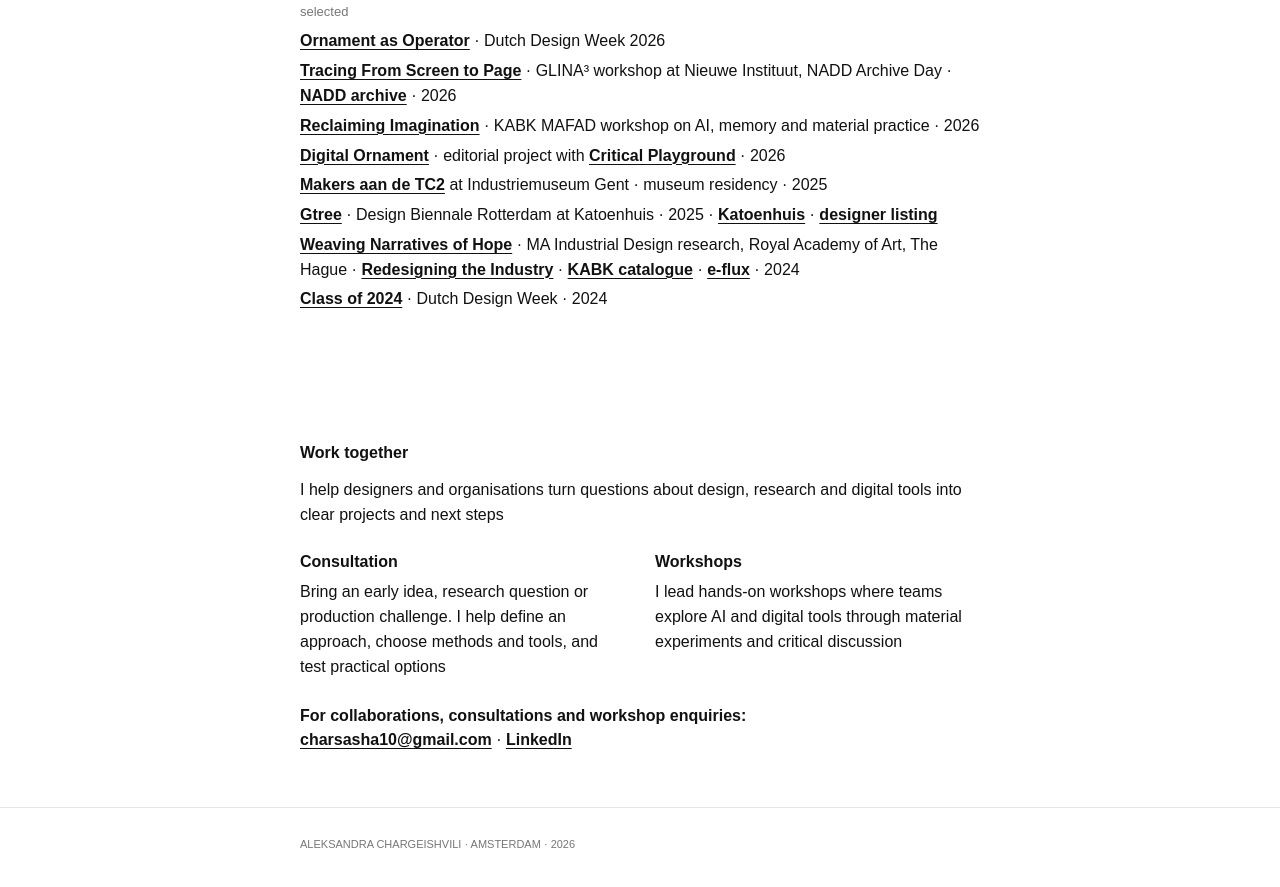
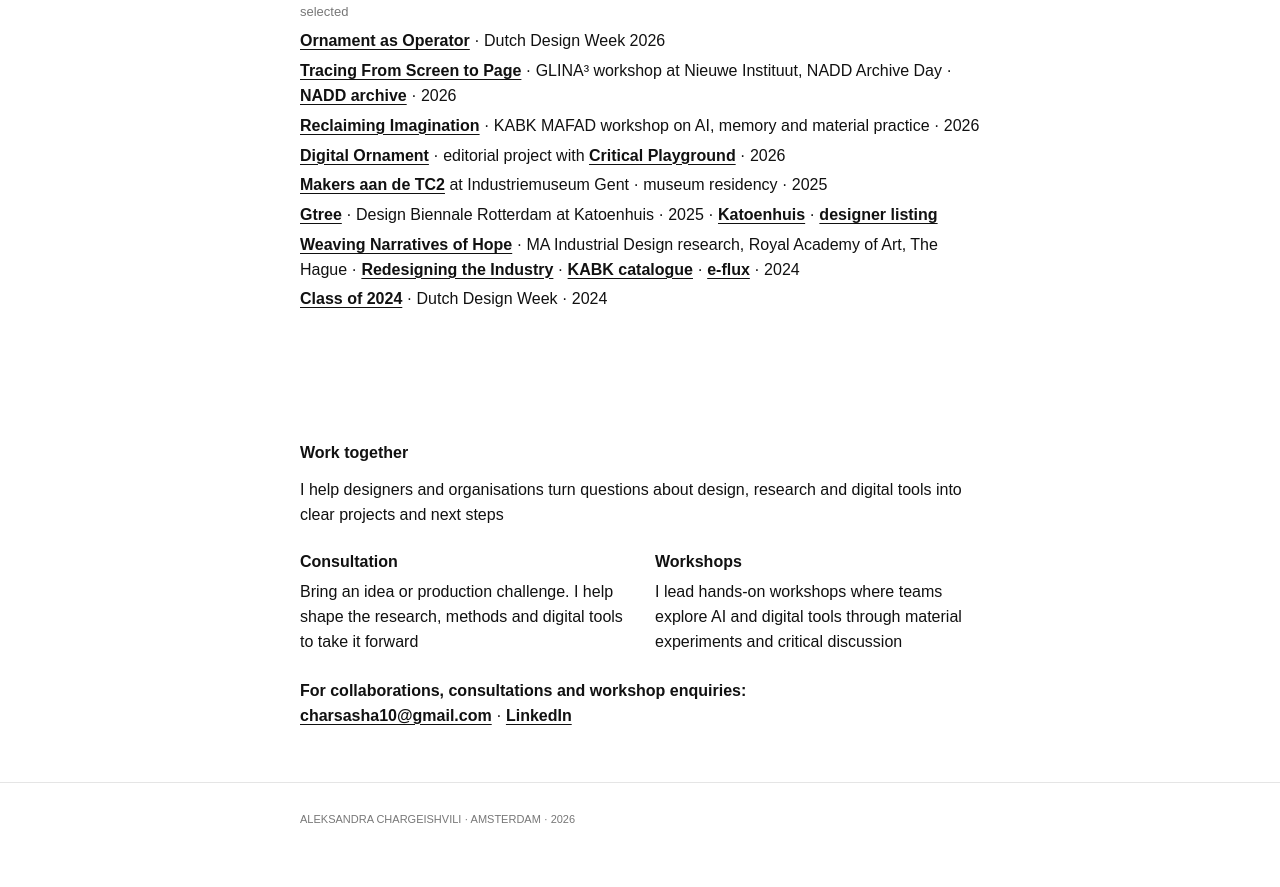
Before and after one commit to Sashastillsasha/aleksandra-portfolio, a plain HTML site: page index.html in a window 1280 px wide. Shown: the part 658-1545 px from the top of the page. Drawn offline with Linux system fonts and the light colour scheme.

Commit message:
Remove orphan word from consultation copy

```diff
--- a/index.html
+++ b/index.html
@@ -66,7 +66,7 @@
         <div class="offer-grid">
           <div class="offer">
             <h2>Consultation</h2>
-            <p>Bring an early idea, research question or production challenge. I help define an approach, choose methods and tools, and test practical options</p>
+            <p>Bring an idea or production challenge. I help shape the research, methods and digital tools to take it forward</p>
           </div>
           <div class="offer">
             <h2>Workshops</h2>
```
